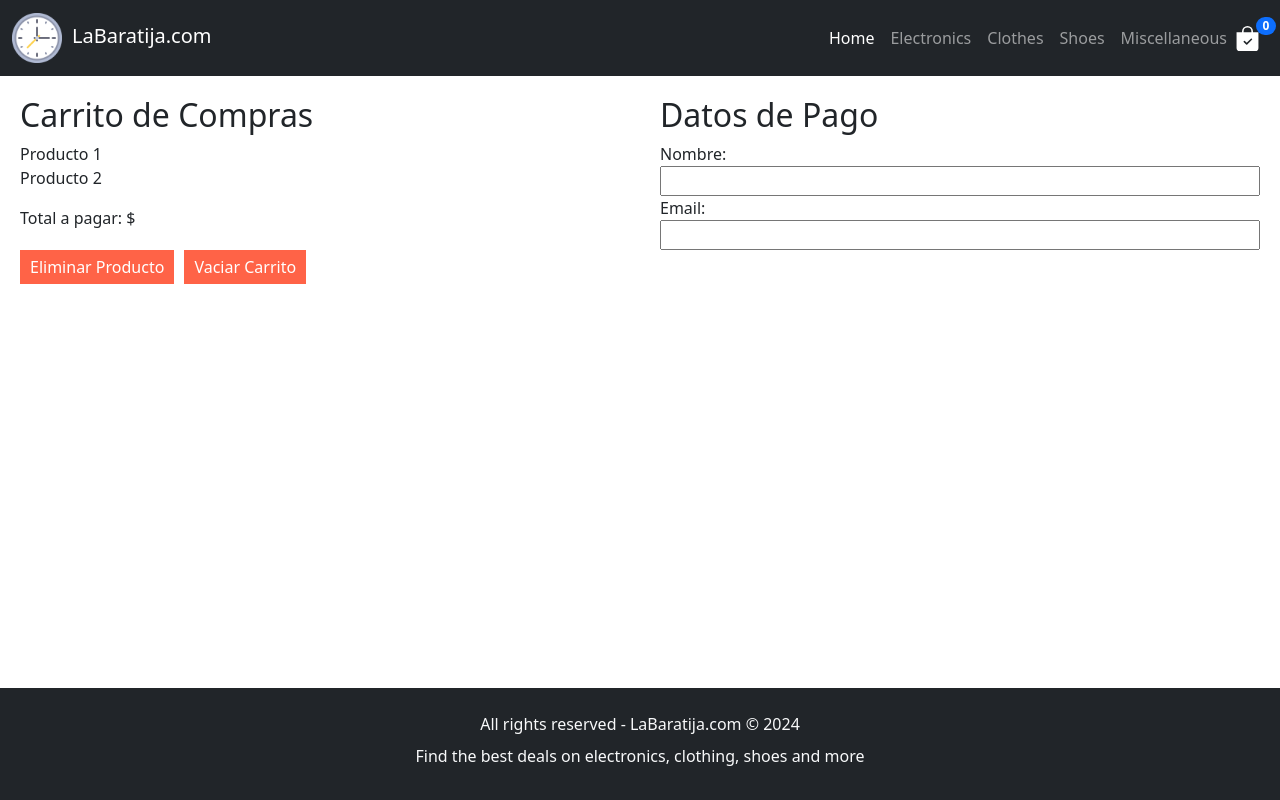
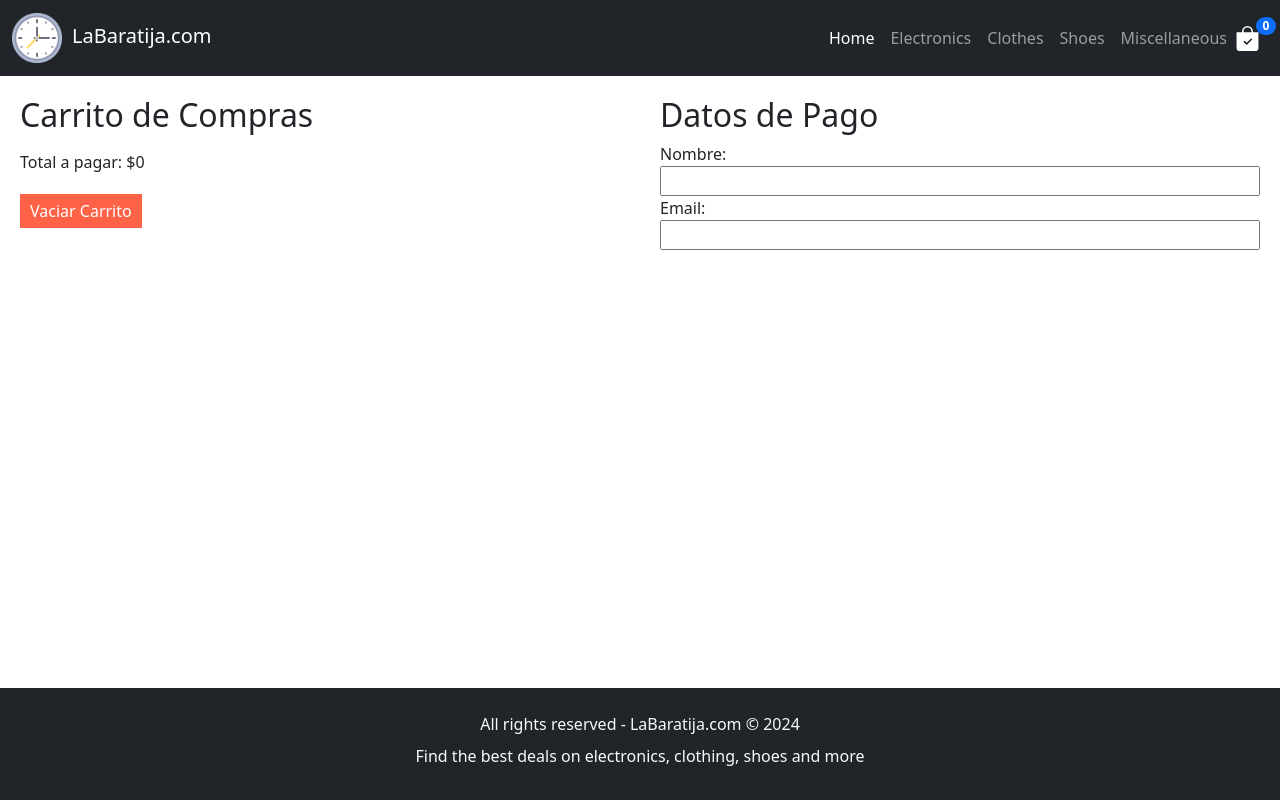
Before and after one commit to EduardoNavarroTest/coder-react, a React (Vite) app: page /cart in a window 1280 px wide. Built offline with nearby package versions, Linux system fonts and the light colour scheme.

Commit message:
Refactor

```diff
--- a/src/components/ItemDetail.jsx
+++ b/src/components/ItemDetail.jsx
@@ -27,7 +27,7 @@ const ItemDetails = ({ product }) => {
     <div className="card mb-3">
       <div className="row g-0">
         <div className="col-md-4">
-          <img src={product.images[1]} alt={product.title} className="img-fluid rounded-start" />
+          <img src={product.images} alt={product.title} className="img-fluid rounded-start" />
         </div>
         <div className="col-md-8">
           <div className="card-body">
--- a/src/pages/Checkout.jsx
+++ b/src/pages/Checkout.jsx
@@ -1,28 +1,32 @@
-import { useForm } from 'react-hook-form';
-import { useContext, useState } from "react"
+import React from 'react';
+import { useContext } from 'react';
 import { myContextCart } from '../context/context';
-import './Checkout.css'
+import './Checkout.css';
 
 const Checkout = () => {
-
-  const { cart, cleanCart, deleteItemCart, totalPrice, cantCart } = useContext (myContextCart);
-
-
+  const { cart, cleanCart, deleteItemCart, totalPrice } = useContext(myContextCart);
 
   return (
     <div className="carrito-container">
-      {/* Izquierda: Lista de productos y opciones */}
       <div className="carrito-izquierda">
         <h2>Carrito de Compras</h2>
         <ul className="productos-lista">
-          <li>Producto 1</li>
-          <li>Producto 2</li>
-          {/* ... Agrega más productos aquí */}
+          {cart.map((product) => (
+            <li key={product.id}>
+              <span>{product.title}</span>
+              <span> - {product.quantity}</span>
+              <span> - ${product.price * product.quantity}</span>
+              <button className="eliminar-producto" onClick={deleteItemCart}>
+            Delete
+          </button>
+            </li>
+          ))}
         </ul>
-        <p>Total a pagar: ${totalPrice}</p>
+        <p>Total a pagar: ${totalPrice()}</p>
         <div className="opciones-carrito">
-          <button className="eliminar-producto" onClick={deleteItemCart}>Eliminar Producto</button>
-          <button className="vaciar-carrito" onClick={cleanCart}>Vaciar Carrito</button>
+                    <button className="vaciar-carrito" onClick={cleanCart}>
+            Vaciar Carrito
+          </button>
         </div>
       </div>
 
@@ -43,7 +47,8 @@ const Checkout = () => {
   );
 };
 
-export default Checkout
+export default Checkout;
+
 
 // const Clothes = () => {
 
```
